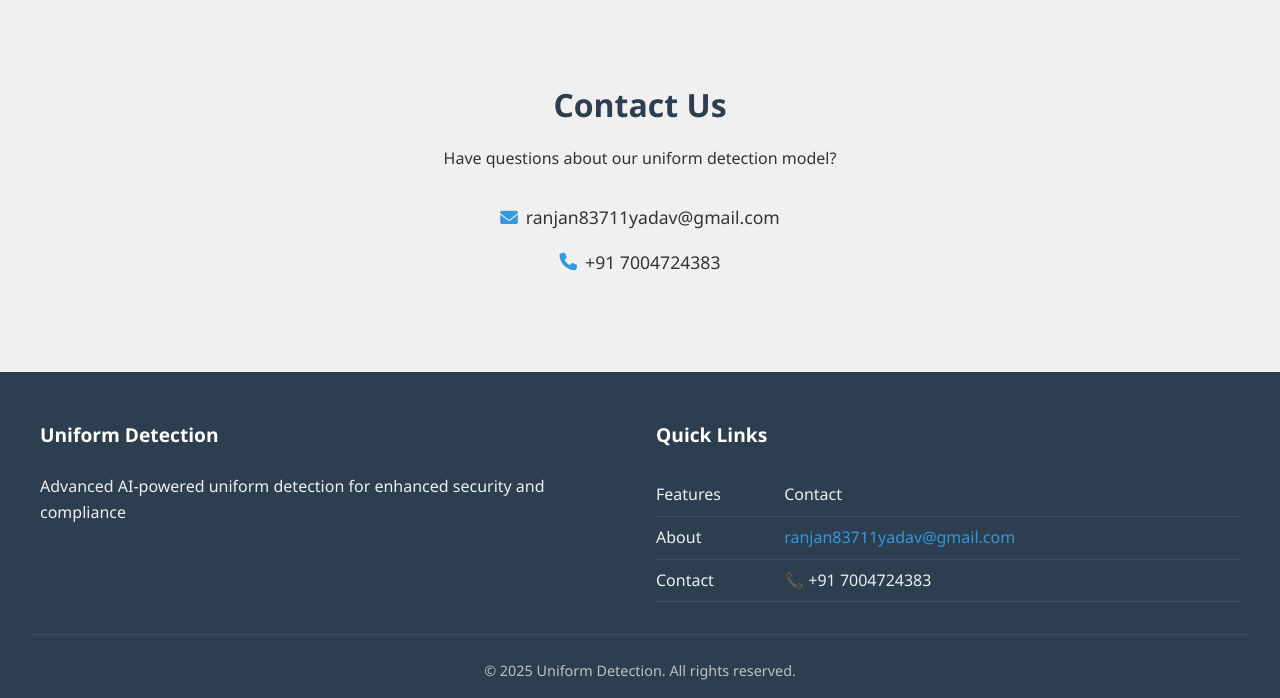
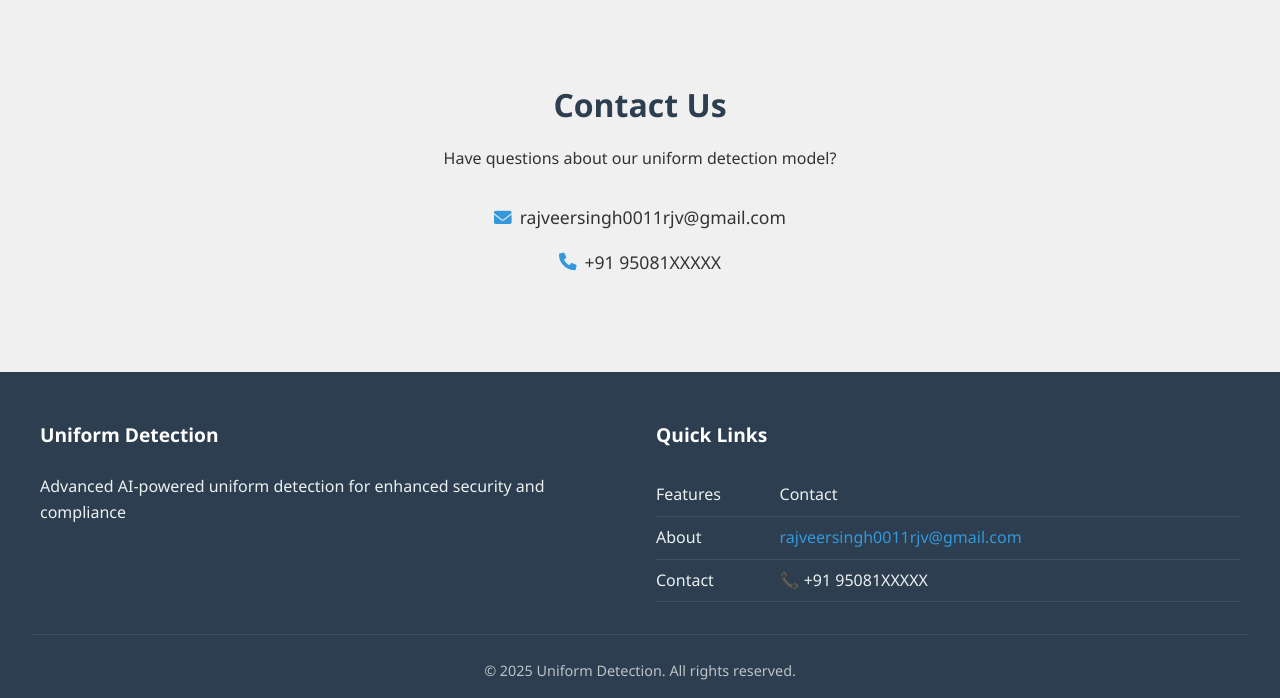
Before and after one commit to rajveer-singh0/minor_project, a Flask app: page / in a window 1280 px wide. Shown: the part 1620-2318 px from the top of the page. Run offline with Flask 3, Linux system fonts and the light colour scheme.

Commit message:
Update index.html

```diff
--- a/templates/index.html
+++ b/templates/index.html
@@ -1,31 +1,3 @@
-<!-- <!DOCTYPE html>
-<html lang="en">
-
-<head>
-    <meta charset="UTF-8">
-    <title>Uniform Classifier</title>
-</head>
-
-<body>
-    <h1>Upload an Image</h1>
-    <form method="POST" enctype="multipart/form-data">
-        <input type="file" name="file" required>
-        <button type="submit">Predict</button>
-    </form>
-
-    {% if label %}
-    <h2>Prediction: {{ label }}</h2>
-    <h3>Confidence: {{ confidence }}%</h3>
-    <img src="{{ image_path }}" alt="Uploaded Image" width="300">
-    {% endif %}
-</body>
-
-</html> -->
-
-
-
-<!-- .........code2 ...... -->
-
 <!DOCTYPE html>
 <html lang="en">
 
@@ -122,8 +94,8 @@
             <p>Have questions about our uniform detection model?</p>
 
             <div class="contact-info">
-                <p><i class="fas fa-envelope"></i> ranjan83711yadav@gmail.com</p>
-                <p><i class="fas fa-phone"></i> +91 7004724383</p>
+                <p><i class="fas fa-envelope"></i> rajveersingh0011rjv@gmail.com</p>
+                <p><i class="fas fa-phone"></i> +91 95081XXXXX</p>
             </div>
         </section>
     </main>
@@ -144,11 +116,11 @@
                     </tr>
                     <tr>
                         <td>About</td>
-                        <td><a href="mailto:ranjan83711yadav@gmail.com">ranjan83711yadav@gmail.com</a></td>
+                        <td><a href="mailto:rajveersingh0011rjv@gmail.com">rajveersingh0011rjv@gmail.com</a></td>
                     </tr>
                     <tr>
                         <td>Contact</td>
-                        <td>📞 +91 7004724383</td>
+                        <td>📞 +91 95081XXXXX</td>
                     </tr>
                 </table>
             </div>
```
